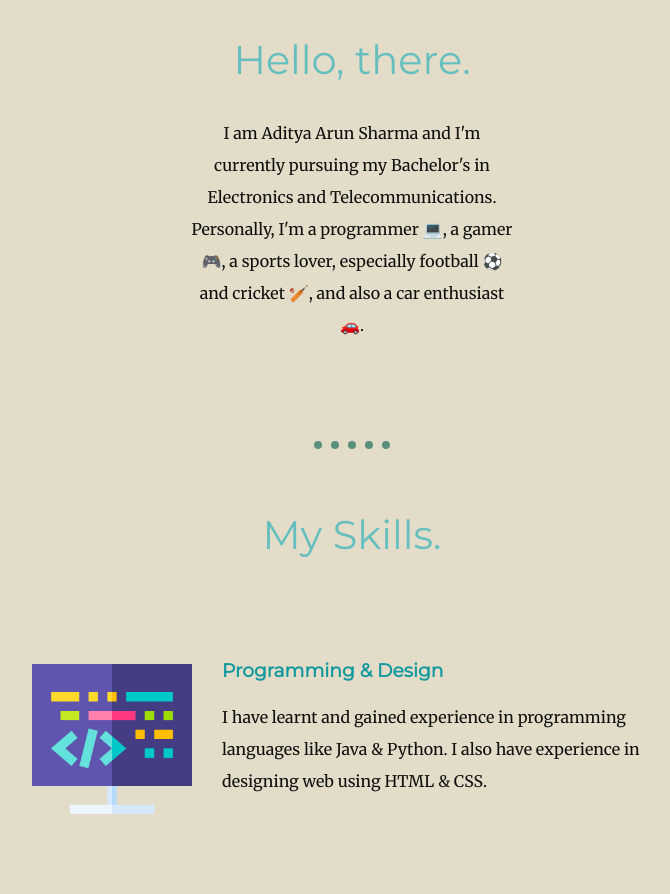
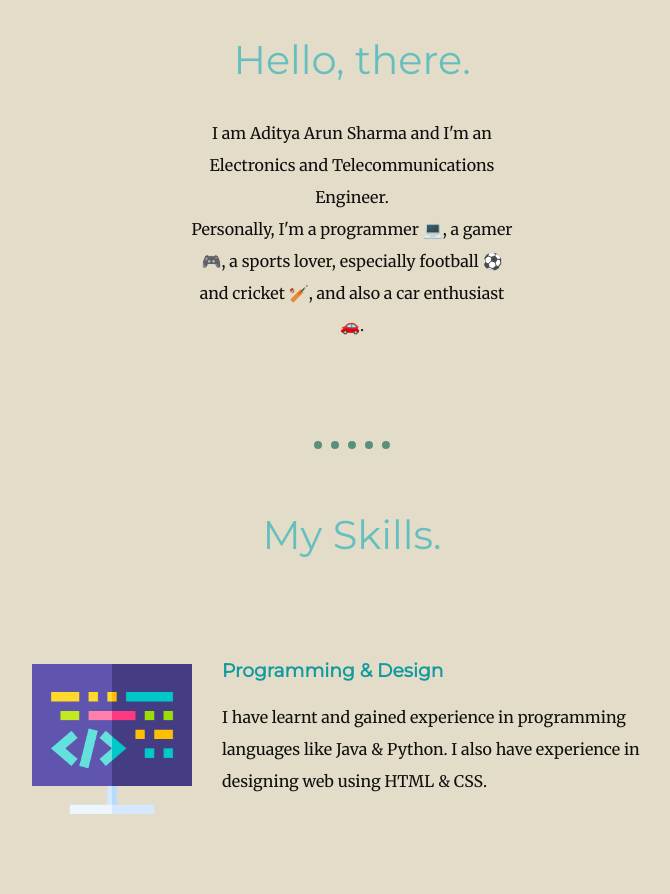
Before and after one commit to adityashz/MyPersonalSite, a plain HTML site: page index.html in a window 1280 px wide. Shown: the part 1236-2130 px from the top of the page, without its empty margins (288-958 px from the left). Drawn offline with Linux system fonts and the light colour scheme.

Commit message:
Update index.html

```diff
--- a/index.html
+++ b/index.html
@@ -25,7 +25,7 @@
           <div class="profile">
             <img class="Profilepic"src="Adityashz.png" alt="Aditya's profile picture">
             <h2>Hello, there.</h2>
-            <p class="intro">I am Aditya Arun Sharma and I'm currently pursuing my Bachelor's in Electronics and Telecommunications. <br>Personally, I'm a programmer 💻, a gamer 🎮, a sports lover, especially football ⚽ and cricket 🏏, and also a car enthusiast 🚗.</p>
+            <p class="intro">I am Aditya Arun Sharma and I'm an Electronics and Telecommunications Engineer. <br>Personally, I'm a programmer 💻, a gamer 🎮, a sports lover, especially football ⚽ and cricket 🏏, and also a car enthusiast 🚗.</p>
           </div>
 
           <hr>
```
